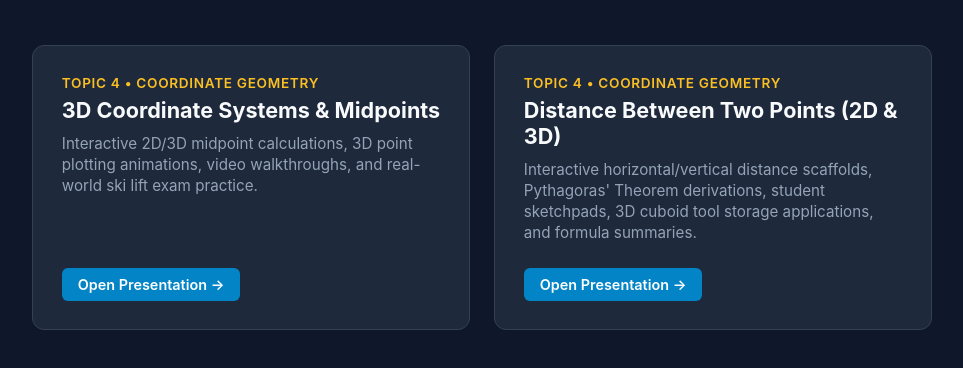
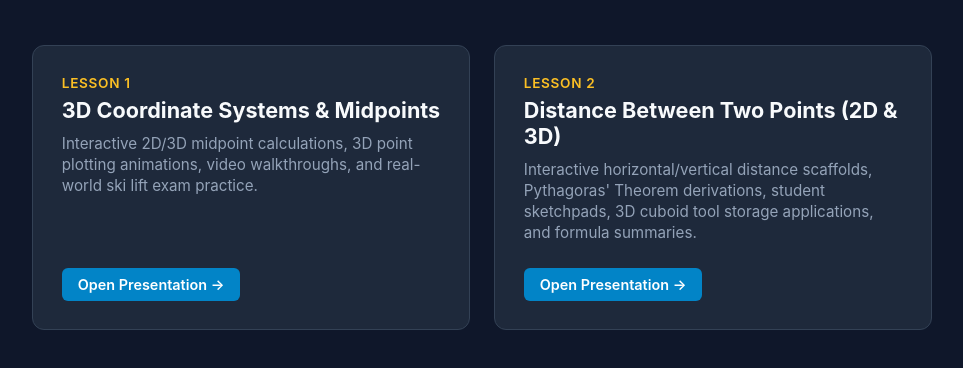
Before and after one commit to ricardo64/IB-Maths, a plain HTML site: page index.html in a window 1280 px wide. Shown: the part 174-542 px from the top of the page, without its empty margins (158-1121 px from the left). Drawn offline with Linux system fonts and the light colour scheme.

Commit message:
Update index.html

```diff
--- a/index.html
+++ b/index.html
@@ -130,7 +130,7 @@
     <!-- Lesson 1 Card -->
     <a href="./3d-coordinates/" class="card">
       <div>
-        <div class="card-topic">Topic 4 • Coordinate Geometry</div>
+        <div class="card-topic">Lesson 1</div>
         <div class="card-title">3D Coordinate Systems & Midpoints</div>
         <div class="card-desc">Interactive 2D/3D midpoint calculations, 3D point plotting animations, video walkthroughs, and real-world ski lift exam practice.</div>
       </div>
@@ -139,7 +139,7 @@
 
    <a href="./Distance-Between-2-points/" class="card">
       <div>
-        <div class="card-topic">TOPIC 4 • COORDINATE GEOMETRY</div>
+        <div class="card-topic">Lesson 2</div>
         <div class="card-title">Distance Between Two Points (2D & 3D)</div>
         <div class="card-desc">
           Interactive horizontal/vertical distance scaffolds, Pythagoras' Theorem derivations, student sketchpads, 3D cuboid tool storage applications, and formula summaries.
```
